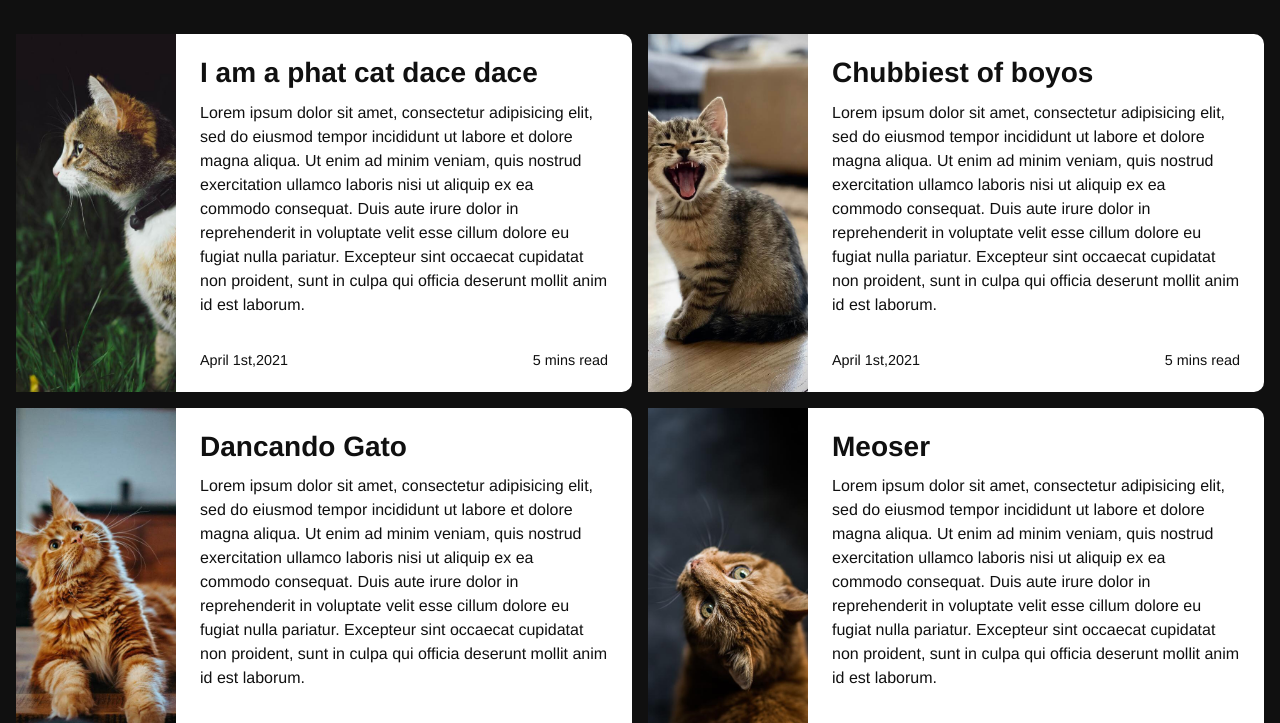
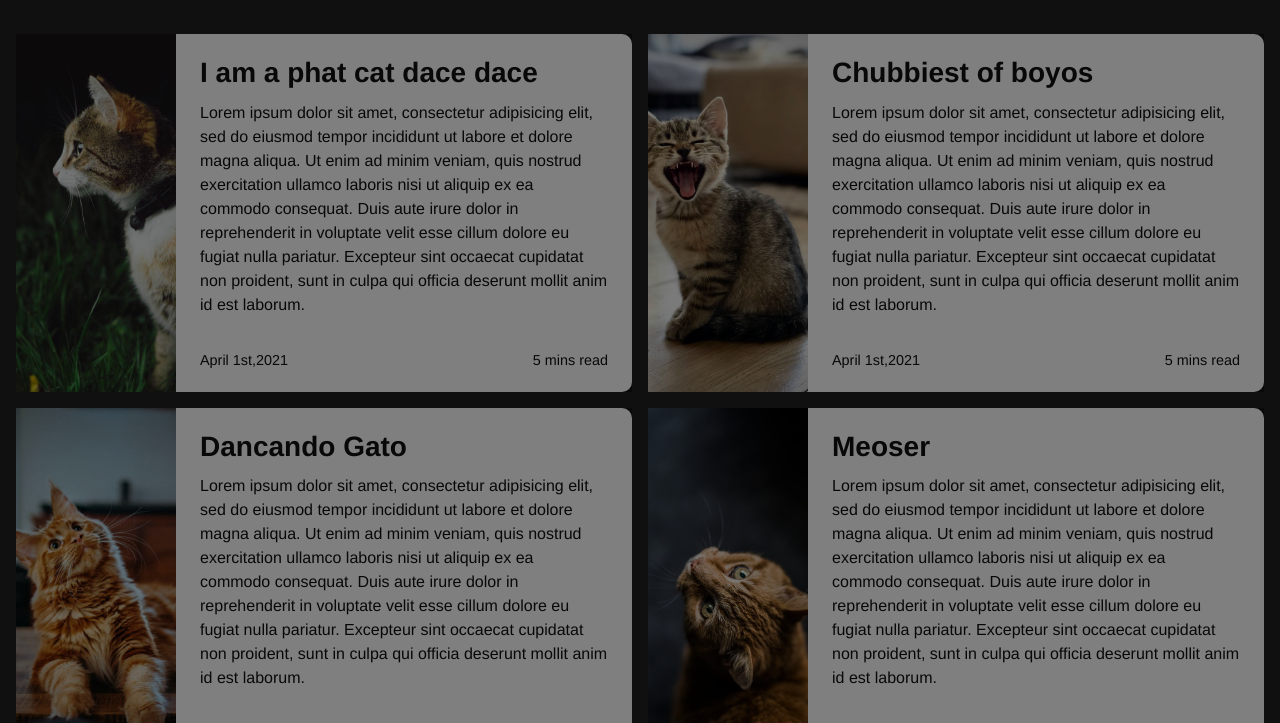
Before and after one commit to PilarCha/Scss-hhover-effect, a website: page index.html in a window 1280 px wide. Shown: the part 66-789 px from the top of the page. Drawn offline with nearby package versions, Linux system fonts and the light colour scheme; files that its build step writes are made by us from their sources.

Commit message:
commit before sleep time

```diff
--- a/app/scss/style.scss
+++ b/app/scss/style.scss
@@ -51,6 +51,19 @@ a, a:visited {
 
   @media (min-width: 59em) {
     grid-template-columns: 160px repeat(2, 1fr);
+  }
+
+  &__overlay {
+    display: none;
+
+    @media (min-width: 59em) {
+      position: relative;
+      display: block;
+      // opacity:  0;
+      background-color: rgba(0,0,0,0.5);
+      grid-column: 1 / 4;
+      grid-row: 1/3;
+    }
   }
 
   &__image {
```
